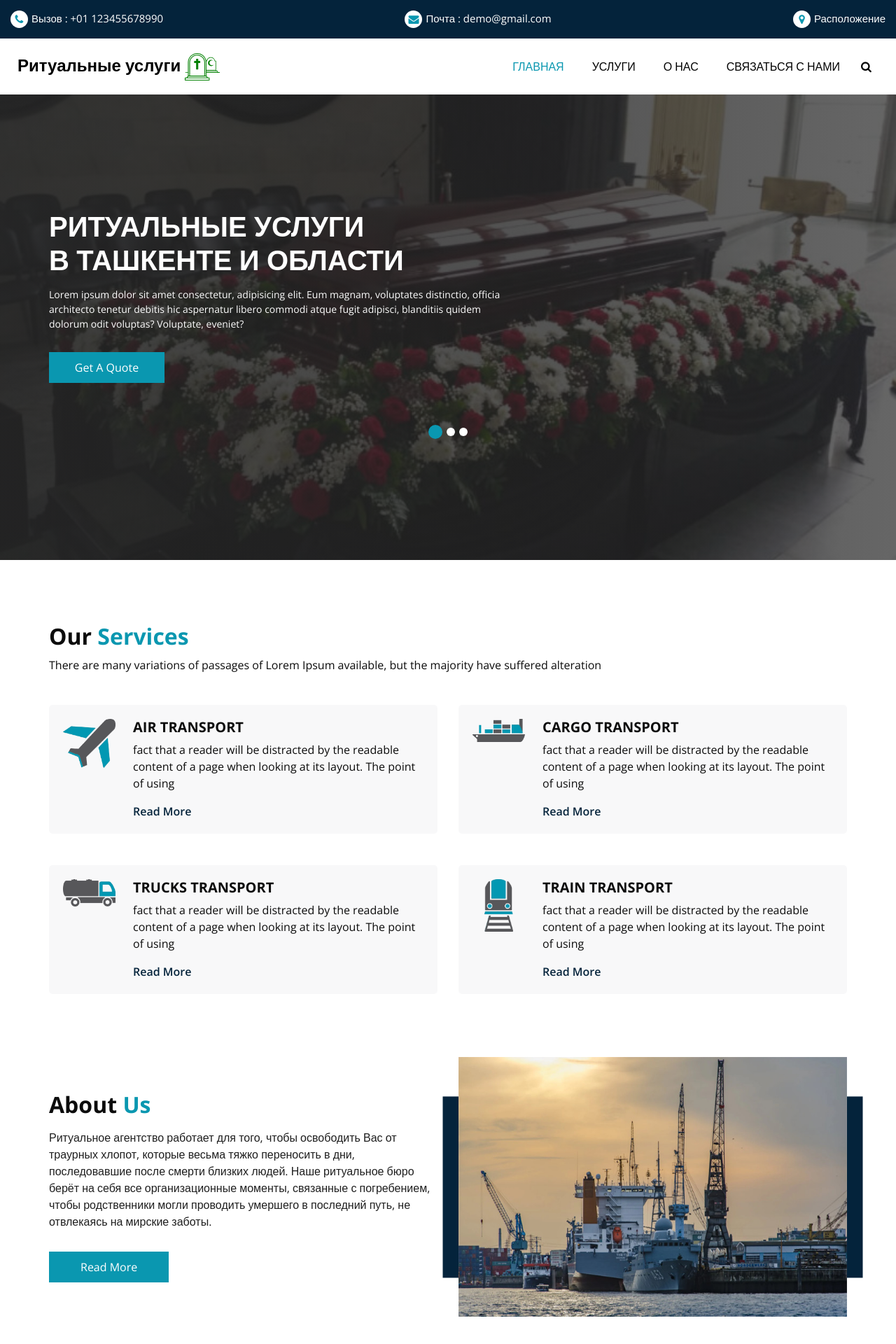
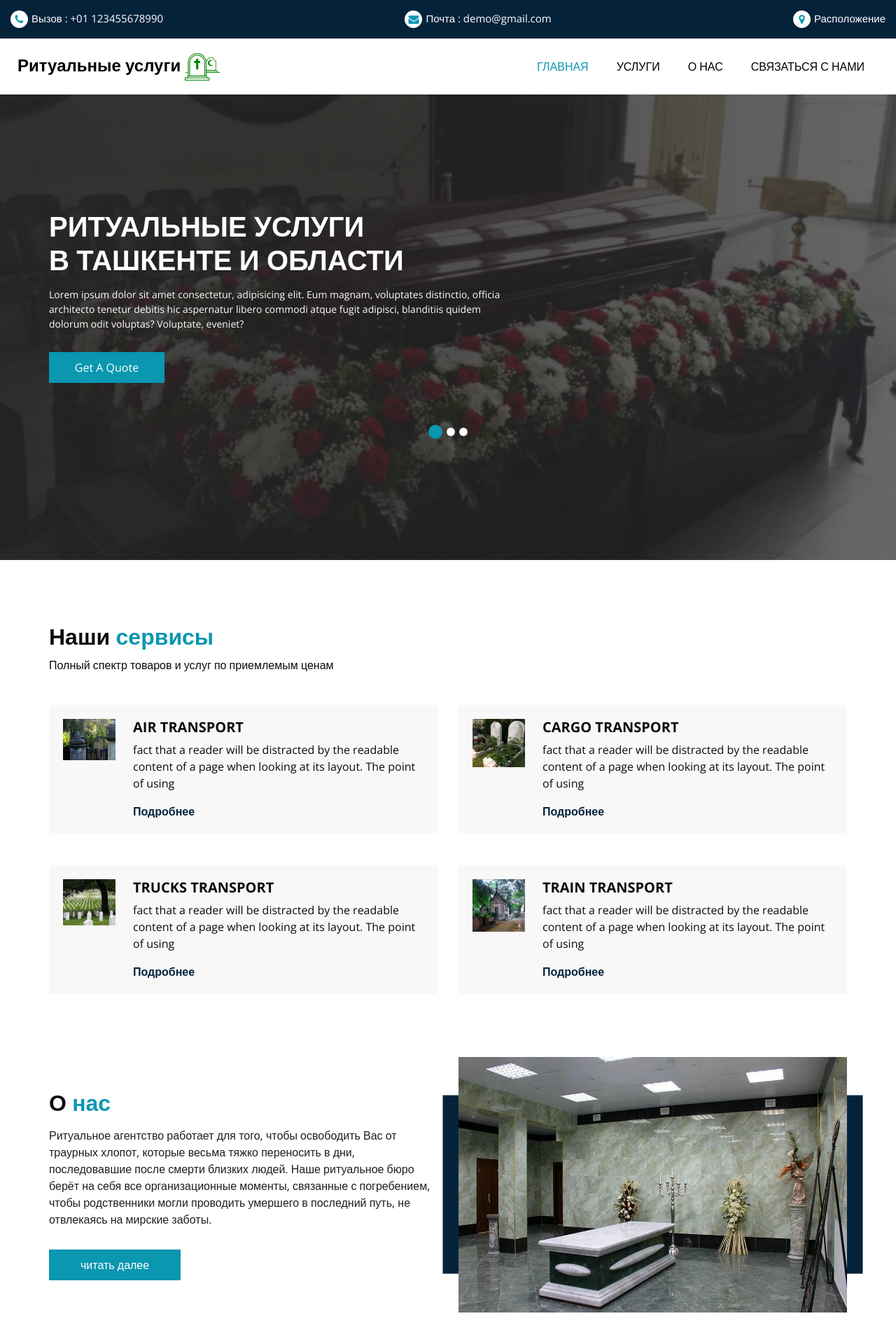
Before and after one commit to TalantDeveloper/funeral_service, a Django app: page / in a window 1280 px wide. Shown: the top 1920 px of the page at 70% size. Run offline with Django 4.2, Linux system fonts and the light colour scheme; some libraries are stand-ins or nearby versions.

Commit message:
13.09.2023
21:12

```diff
--- a/templates/main/welcome.html
+++ b/templates/main/welcome.html
@@ -1,4 +1,5 @@
 {% extends 'base.html' %}
+
 {% load static %}
 
 {% block content %}
@@ -15,13 +16,13 @@
                             Вызов : +01 123455678990
                             </span>
                         </a>
-                        <a href="">
+                        <a href="mailto:demo@gmail.com">
                             <i class="fa fa-envelope" aria-hidden="true"></i>
                             <span>
                             Почта : demo@gmail.com
                             </span>
                         </a>
-                        <a href="">
+                        <a href="https://www.google.com/maps/place/Toshkent+davlat+stomatologiya+instituti+eski/@41.3087803,69.299029,19.01z/data=!4m6!3m5!1s0x38aef527cfd7beab:0x41490626bc752d26!8m2!3d41.309198!4d69.2990049!16s%2Fg%2F11bzs4xs68?entry=ttu" target="_blank">
                             <i class="fa fa-map-marker" aria-hidden="true"></i>
                             <span>
                                 Расположение
@@ -52,7 +53,7 @@
                                     <a class="nav-link" href="{% url 'main:welcome' %}">Главная <span class="sr-only">(current)</span></a>
                                 </li>
                                 <li class="nav-item">
-                                    <a class="nav-link" href="#">Услуги</a>
+                                    <a class="nav-link" href="#"> Услуги </a>
                                 </li>
                                 <li class="nav-item">
                                     <a class="nav-link" href="#"> О нас</a>
@@ -65,13 +66,14 @@
                                     <a class="nav-link" href="#"> <i class="fa fa-user" aria-hidden="true"></i>
                                         Login</a>
                                 </li>
-                                -->
+
                                 <form class="form-inline" method="get">
 
                                     <button class="btn  my-2 my-sm-0 nav_search-btn" type="submit">
                                         <i class="fa fa-search" aria-hidden="true"></i>
                                     </button>
                                 </form>
+                                -->
                             </ul>
                         </div>
                     </nav>
@@ -103,7 +105,7 @@
                                             eveniet?
                                         </p>
                                         <div class="btn-box">
-                                            <a href="" class="btn1">
+                                            <a href="#" class="btn1">
                                                 Get A Quote
                                             </a>
                                         </div>
@@ -118,8 +120,8 @@
                                 <div class="col-md-7 ">
                                     <div class="detail-box">
                                         <h1>
-                                            We Provide best <br>
-                                            Transport Service
+                                            Ритуальные услуги <br>
+                                            в Ташкенте и области
                                         </h1>
                                         <p>
                                             Lorem ipsum dolor sit amet consectetur, adipisicing elit. Eum magnam,
@@ -129,7 +131,7 @@
                                             eveniet?
                                         </p>
                                         <div class="btn-box">
-                                            <a href="" class="btn1">
+                                            <a href="#" class="btn1">
                                                 Get A Quote
                                             </a>
                                         </div>
@@ -144,8 +146,8 @@
                                 <div class="col-md-7 ">
                                     <div class="detail-box">
                                         <h1>
-                                            We Provide best <br>
-                                            Transport Service
+                                            Ритуальные услуги <br>
+                                            в Ташкенте и области
                                         </h1>
                                         <p>
                                             Lorem ipsum dolor sit amet consectetur, adipisicing elit. Eum magnam,
@@ -155,7 +157,7 @@
                                             eveniet?
                                         </p>
                                         <div class="btn-box">
-                                            <a href="" class="btn1">
+                                            <a href="#" class="btn1">
                                                 Get A Quote
                                             </a>
                                         </div>
@@ -183,18 +185,17 @@
             <div class="container ">
                 <div class="heading_container">
                     <h2>
-                        Our <span>Services</span>
+                        Наши <span>сервисы</span>
                     </h2>
                     <p>
-                        There are many variations of passages of Lorem Ipsum available, but the majority have suffered
-                        alteration
+                        Полный спектр товаров и услуг по приемлемым ценам
                     </p>
                 </div>
                 <div class="row">
                     <div class="col-md-6 ">
                         <div class="box ">
                             <div class="img-box">
-                                <img src="{% static 'images/s1.png' %}" alt="">
+                                <img src="{% static 'images/120.png' %}" alt="">
                             </div>
                             <div class="detail-box">
                                 <h5>
@@ -207,8 +208,8 @@
                                     The
                                     point of using
                                 </p>
-                                <a href="">
-                                    Read More
+                                <a href="#">
+                                    Подробнее
                                 </a>
                             </div>
                         </div>
@@ -216,7 +217,7 @@
                     <div class="col-md-6 ">
                         <div class="box ">
                             <div class="img-box">
-                                <img src="{% static 'images/s2.png' %}" alt="">
+                                <img src="{% static 'images/121.png' %}" alt="">
                             </div>
                             <div class="detail-box">
                                 <h5>
@@ -229,8 +230,8 @@
                                     The
                                     point of using
                                 </p>
-                                <a href="">
-                                    Read More
+                                <a href="#">
+                                    Подробнее
                                 </a>
                             </div>
                         </div>
@@ -238,7 +239,7 @@
                     <div class="col-md-6 ">
                         <div class="box ">
                             <div class="img-box">
-                                <img src="{% static 'images/s3.png' %}" alt="">
+                                <img src="{% static 'images/122.png' %}" alt="">
                             </div>
                             <div class="detail-box">
                                 <h5>
@@ -251,8 +252,8 @@
                                     The
                                     point of using
                                 </p>
-                                <a href="">
-                                    Read More
+                                <a href="#">
+                                    Подробнее
                                 </a>
                             </div>
                         </div>
@@ -260,7 +261,7 @@
                     <div class="col-md-6 ">
                         <div class="box ">
                             <div class="img-box">
-                                <img src="{% static 'images/s4.png' %}" alt="">
+                                <img src="{% static 'images/123.png' %}" alt="">
                             </div>
                             <div class="detail-box">
                                 <h5>
@@ -273,8 +274,8 @@
                                     The
                                     point of using
                                 </p>
-                                <a href="">
-                                    Read More
+                                <a href="#">
+                                    Подробнее
                                 </a>
                             </div>
                         </div>
@@ -296,7 +297,7 @@
                     <div class="detail-box">
                         <div class="heading_container">
                             <h2>
-                                About <span>Us</span>
+                                О <span>нас</span>
                             </h2>
                         </div>
                         <p>
@@ -306,14 +307,14 @@
                             чтобы родственники могли проводить умершего в последний путь, не отвлекаясь на мирские
                             заботы.
                         </p>
-                        <a href="">
-                            Read More
+                        <a href="#">
+                            читать далее
                         </a>
                     </div>
                 </div>
                 <div class="col-md-6 ">
                     <div class="img-box">
-                        <img src="{% static 'images/about-img.jpg' %}" alt="">
+                        <img src="{% static 'images/about.png' %}" alt="">
                     </div>
                 </div>
 
@@ -364,6 +365,7 @@
 
     <!-- contact section -->
     <section class="contact_section">
+        <br><br>
         <div class="container-fluid">
             <div class="row">
                 <div class="col-lg-4 col-md-5 offset-md-1">
@@ -377,7 +379,7 @@
             <div class="row">
                 <div class="col-lg-4 col-md-5 offset-md-1">
                     <div class="form_container contact-form">
-                        <form action="">
+                        <form action="" method="POST">
                             <div>
                                 <input type="text" placeholder="Your Name"/>
                             </div>
@@ -392,7 +394,7 @@
                             </div>
                             <div class="btn_box">
                                 <button>
-                                    SEND
+                                    ОТПРАВЛЯТЬ
                                 </button>
                             </div>
                         </form>
@@ -404,7 +406,8 @@
                             <div class="gmap_canvas">
                                 <iframe src="https://maps.google.com/maps?q=%D0%A2%D0%B0%D1%88%D0%BA%D0%B5%D0%BD%D1%82%D1%81%D0%BA%D0%B8%D0%B9%20%D0%A1%D1%82%D0%BE%D0%BC%D0%B0%D1%82%D0%BE%D0%BB%D0%BE%D0%B3%D0%B8%D1%87%D0%B5%D1%81%D0%BA%D0%B8%D0%B9%20%D0%98%D0%BD%D1%81%D1%82%D0%B8%D1%82%D1%83%D1%82&amp;t=k&amp;z=16&amp;ie=UTF8&amp;iwloc=&amp;output=embed"
                                         frameborder="0" scrolling="no" style="width: 850px; height: 420px;"></iframe>
-                                <style>.mapouter {
+                                <style>
+                                    .mapouter {
                                         position: relative;
                                         height: 420px;
                                         width: 850px
@@ -425,7 +428,8 @@
                                         top: 0;
                                         z-index: 0
                                     }</style>
-                                <a href="https://www.eireportingonline.com">ei reporting online</a></div>
+                                <a href="https://www.eireportingonline.com">ei reporting online</a>
+                            </div>
                         </div>
                     </div>
                 </div>
```
Also changed, not shown: static/images/120.png (added), static/images/121.png (added), static/images/122.png (added), static/images/123.png (added), static/images/about.png (added), static/images/image_2023-09-13_14-53-23.png (added). Lines whose indentation alone changed are shown as unchanged.
